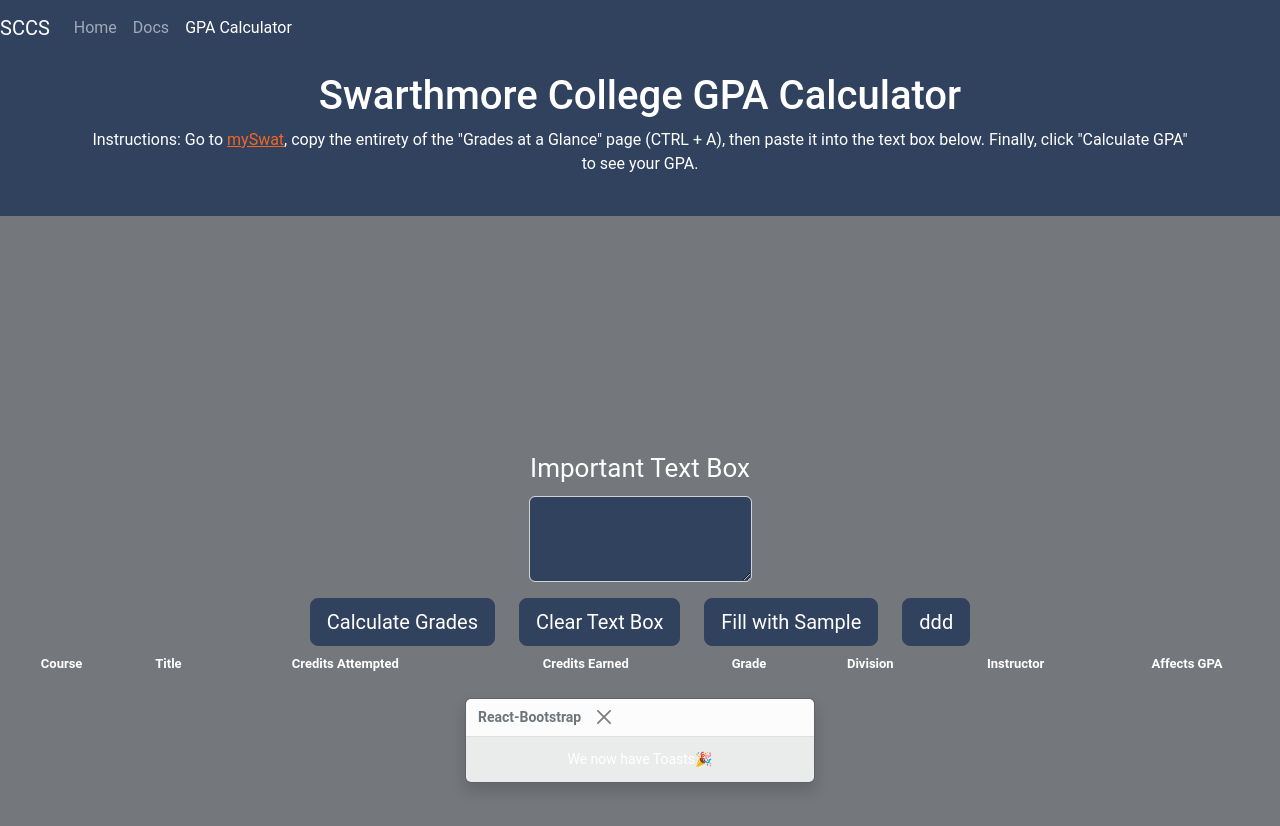
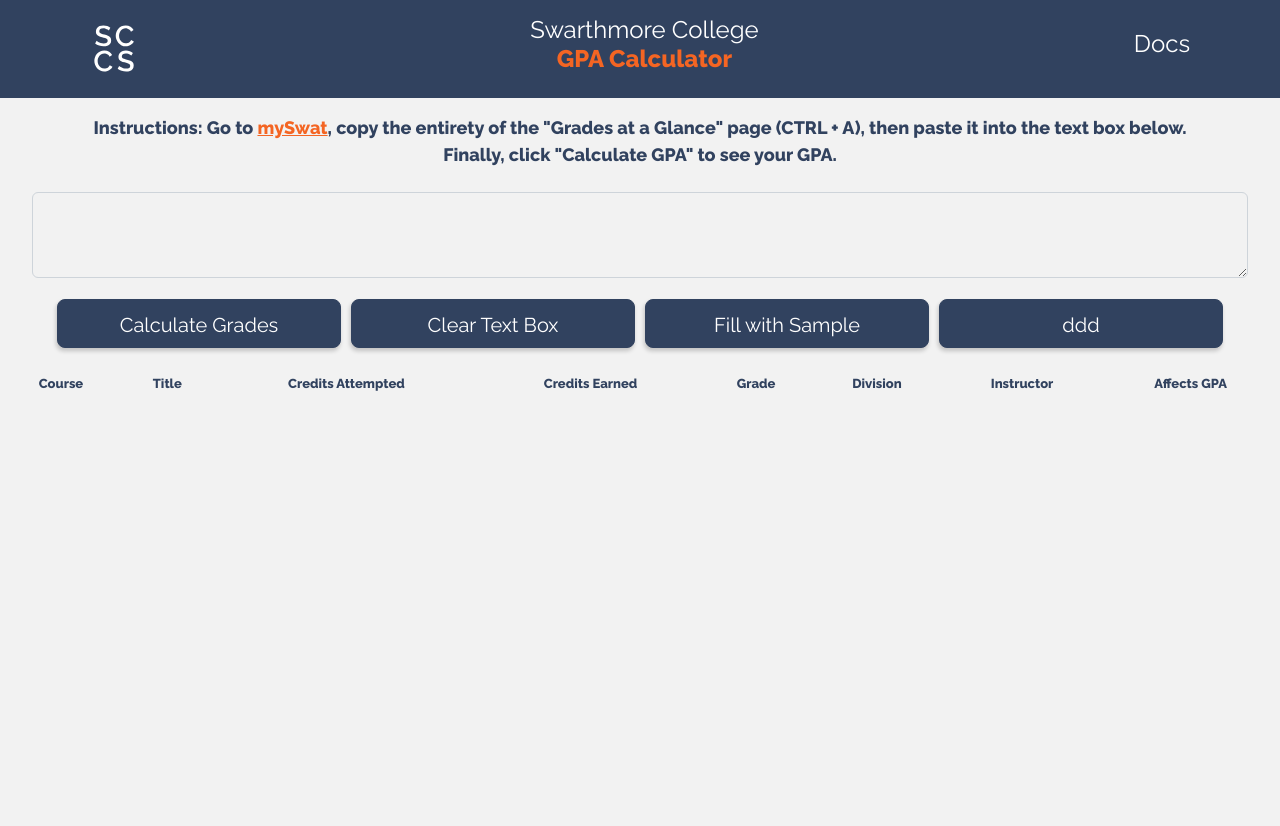
Before and after one commit to swat-sccs/swat-gpa, a React (Create React App) app: page / in a window 1280 px wide. Shown: the top 826 px of the page. After the commit the page ends 800 px from the top, so only its background shows below. Built offline with nearby package versions, Linux system fonts and the light colour scheme.

Commit message:
style: rearrange and apply sane styling

```diff
--- a/src/App.js
+++ b/src/App.js
@@ -27,52 +27,51 @@ function App() {
   return (
     <div className="App">
       <Navbar bg="primary" variant="dark" >
-        <Navbar.Brand href="#home">
-          SCCS
+        <Container>
+        <Navbar.Brand href="https://sccs.swarthmore.edu">
+        <img
+              src={ logo }
+              width="65"
+              height="65"
+              className="d-inline-block align-top"
+              alt="SCCS Logo"
+            />
         </Navbar.Brand>
+        <Nav>
+            <Nav.Item>
+                <Nav.Link href="/"><h4>Swarthmore College <br/> <strong>GPA Calculator</strong></h4></Nav.Link>
+            </Nav.Item>
+        </Nav>
         <Nav activeKey="/">
-          <Nav.Item>
-            <Nav.Link href="https://sccs.swarthmore.edu">Home</Nav.Link>
-          </Nav.Item>
-          <Nav.Item>
-            <Nav.Link href="https://sccs.swarthmore.edu/docs">Docs</Nav.Link>
-          </Nav.Item>
-          <Nav.Item>
-            <Nav.Link href="/">GPA Calculator</Nav.Link>
-          </Nav.Item>
+            <Nav.Item>
+                <Nav.Link href="https://sccs.swarthmore.edu/docs"><h4>Docs</h4></Nav.Link>
+            </Nav.Item>
         </Nav>
+        </Container>
       </Navbar>
 
-
       <Container className="p-3">
-        <h1 className="header">Swarthmore College GPA Calculator</h1>
-        <p>
+        <p className="instructionsText">
           Instructions: Go to <a href="https://myswat.swarthmore.edu/" target="_blank">mySwat</a>, copy the entirety of the "Grades at a Glance" page (CTRL + A), then paste it into the text box below. Finally, click "Calculate GPA" to see your GPA.
         </p>
 
       </Container>
       <h1 id="gpa"></h1>
-      <header className="App-header">
-        <Form>
+      <div id="form-barrier">
+      <Form>
           <Form.Group className="mb-3" controlId="exampleForm.ControlTextarea1">
-            <Form.Label>Important Text Box</Form.Label>
-            <Form.Control id="eval-text" as="textarea" rows={3} />
+                <Form.Control id="eval-text" as="textarea" rows={3} />
           </Form.Group>
         </Form>
         <Row>
           <Col>
-            <Button id="calcbtn" variant="primary" size="lg" as="input" type="submit" value="Calculate Grades" onClick={calculate} />
-          </Col>
-          <Col>
-            <Button variant="primary" size="lg" as="input" type="submit" value="Clear Text Box" onClick={clearBox} />
-          </Col>
-          <Col>
-            <Button variant="primary" size="lg" as="input" type="submit" value="Fill with Sample" onClick={fillSample} />
-          </Col>
-          <Col>
-            <Button variant="primary" size="lg" as="input" type="submit" value="ddd" onClick={calculategpa} />
+            <Button className="btns" id="calcbtn" variant="primary" size="lg" as="input" type="submit" value="Calculate Grades" onClick={calculate} />
+            <Button className="btns" variant="primary" size="lg" as="input" type="submit" value="Clear Text Box" onClick={clearBox} />
+            <Button className="btns" variant="primary" size="lg" as="input" type="submit" value="Fill with Sample" onClick={fillSample} />
+            <Button className="btns" variant="primary" size="lg" as="input" type="submit" value="ddd" onClick={calculategpa} />
           </Col>
         </Row>
+        </div>
 
 
         <Table striped borderless hover className="Table">
@@ -92,14 +91,6 @@ function App() {
 
           </tbody>
         </Table>
-
-        <ExampleToast>
-          We now have Toasts
-          <span role="img" aria-label="tada">
-            🎉
-          </span>
-        </ExampleToast>
-      </header>
     </div>
   );
 
--- a/src/App.scss
+++ b/src/App.scss
@@ -1,7 +1,7 @@
 
 // Default variable overrides
-$body-bg: #31425F;
-$body-color: #ffffff;
+$body-bg: #f2f2f2;
+$body-color: #31425f;
 $primary: #31425F;
 $secondary: #ffffff;
 $success: #28A745;
@@ -10,9 +10,7 @@ $warning: #FFC107;
 $danger: #DC3545;
 $light: #F8F9FA;
 $dark: #343A40;
-$font-family-sans-serif: "Roboto", "Helvetica Neue", Helvetica, Arial, sans-serif;
-$font-family-monospace: "Roboto Mono", "SFMono-Regular", Menlo, Monaco, Consolas, "Liberation Mono", "Courier New", monospace;
-
+$font-family-sans-serif: 'Raleway', sans-serif;
 $link-color: $info;
 
 $theme-colors: () !default;
@@ -33,6 +31,8 @@ $theme-colors: map-merge(
 
 @import "../node_modules/bootstrap/scss/bootstrap";
 
+@import url('https://fonts.googleapis.com/css2?family=Raleway:wght@400;800&display=swap');
+
 .App {
   text-align: center;
 }
@@ -42,38 +42,58 @@ $theme-colors: map-merge(
   pointer-events: none;
 }
 
+strong {
+    font-weight: 800;
+    color:#F46523;
+}
+
 @media (prefers-reduced-motion: no-preference) {
   .App-logo {
     animation: App-logo-spin infinite 20s linear;
   }
 }
 
+.nav-link {
+    color:#ffffff;
+}
+
+#form-barrier {
+    padding: 0px 2rem 0px 2rem;
+    margin-bottom: 10px;
+}
+
+.instructionsText {
+    font-weight: 800;
+    font-size: large;
+    margin: 0px;
+}
+
+.btns {
+    width: calc(25% - 20px);
+    height: 80%;
+    padding: 10px; /* Some padding */
+    margin: 5px;
+    box-shadow: -1px 3px 4px 0px rgba(0,0,0,0.2);
+    overflow: hidden;
+    text-overflow: ellipsis;
+    cursor: pointer; /* Pointer/hand icon */
+    float: center; /* Float the buttons side by side */
+    transition: 300ms;
+}
+
 .App-header {
   background-color: #74777c;
-  min-height: 100vh;
   display: flex;
   flex-direction: column;
-  align-items: center;
   justify-content: center;
   font-size: calc(10px + 2vmin);
   color: white;
 }
 
-@keyframes App-logo-spin {
-  from {
-    transform: rotate(0deg);
-  }
-  to {
-    transform: rotate(360deg);
-  }
-}
-
 .Table {
   // Add some padding to the table
-  padding: 20rem;
   font-size: small;
   margin: 0 auto;
   width: 100%;
   max-width: 100%;
-  margin-bottom: 1rem;
 }
```
